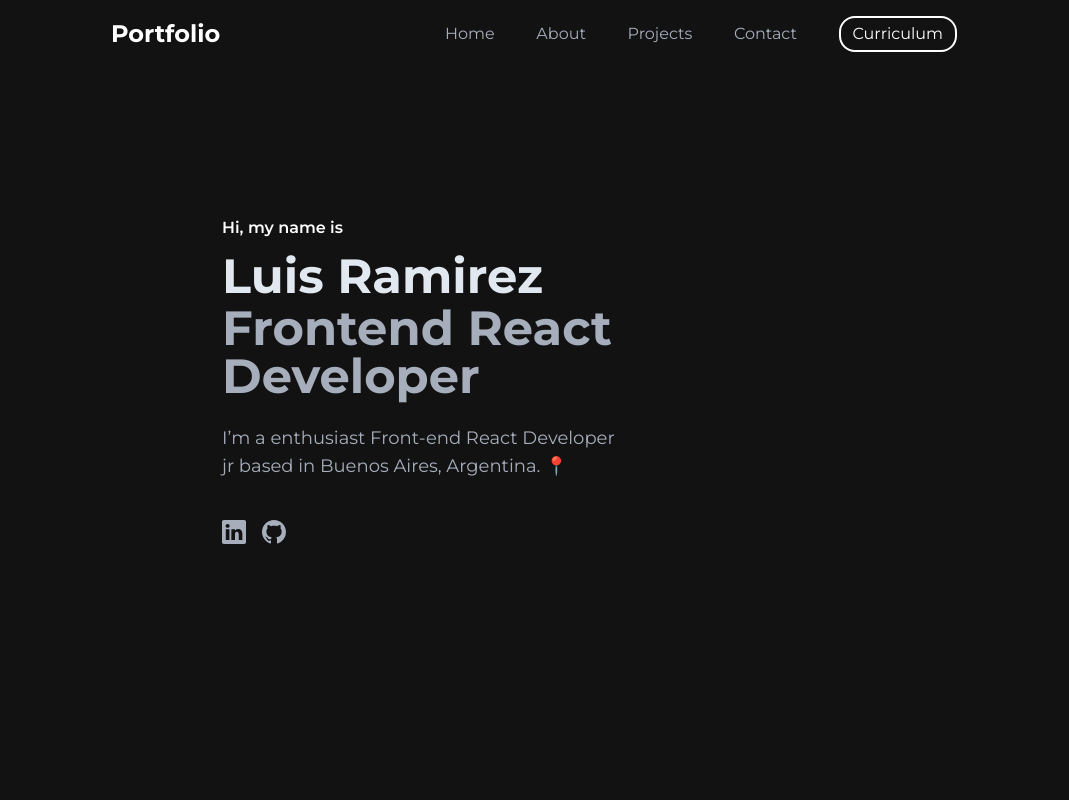
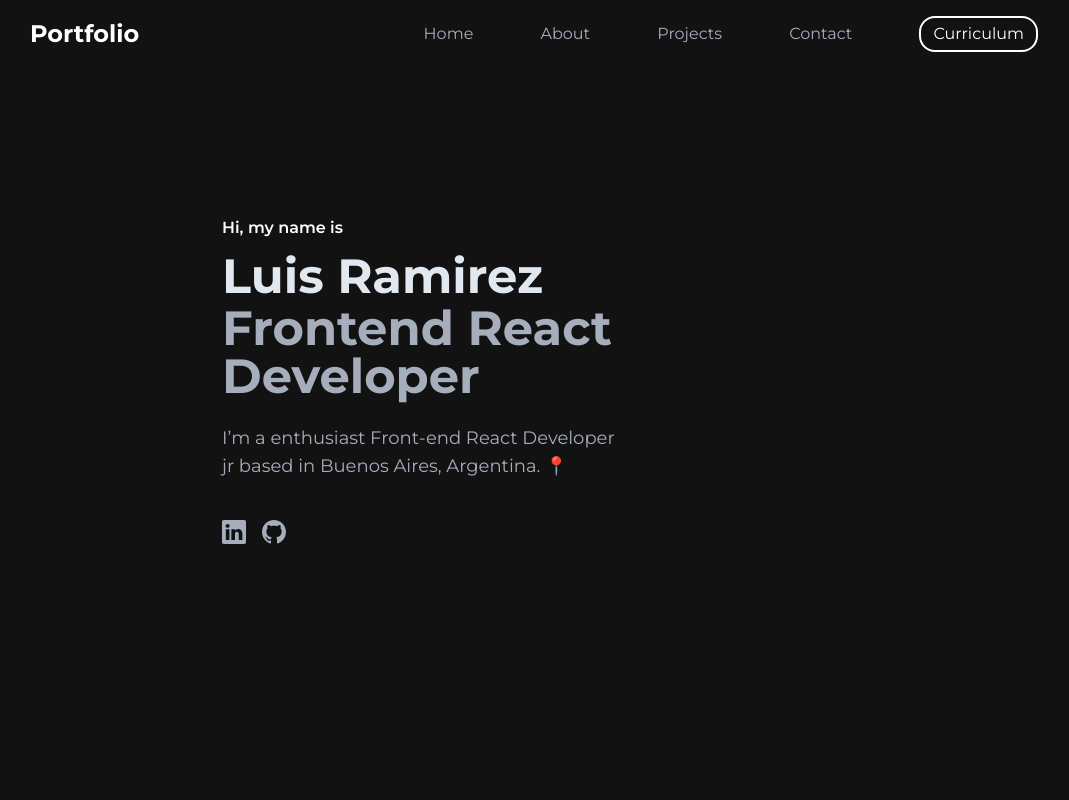
Before and after one commit to Louisit0/Portfolio, a React (Vite) app: page / in a window 1280 px wide. Shown: the top 800 px of the page, without its empty margins (114-1183 px from the left). Built offline with nearby package versions, Linux system fonts and the light colour scheme.

Commit message:
Fix navbar

```diff
--- a/src/components/Nav.jsx
+++ b/src/components/Nav.jsx
@@ -3,10 +3,10 @@ import { Link } from "react-router-dom";
 const Nav = ({ togglerDrawer, drawerOpen }) => {
   return (
     <nav
-      className="flex flex-col lg:flex-row justify-between fixed top-0 w-full py-4 z-50"
+      className="flex flex-col lg:flex-row fixed top-0 w-full py-4 z-50"
       style={{ backgroundColor: "#121212" }}
     >
-      <div className="flex flex-row justify-between lg:justify-evenly w-full lg:mx-auto">
+      <div className="flex flex-row justify-between items-center h-full w-full max-w-5xl lg:mx-auto">
         <Link to={"/"} className="text-2xl my-auto mx-4 font-bold">
           <span className="text-white">Portfolio</span>
         </Link>
@@ -30,7 +30,7 @@ const Nav = ({ togglerDrawer, drawerOpen }) => {
             <path d="M64,384H448V341.33H64Zm0-106.67H448V234.67H64ZM64,128v42.67H448V128Z" />
           </svg>
         </label>
-        <div className="hidden lg:flex flex-row items-center justify-between w-2/5">
+        <div className="hidden lg:flex flex-row items-center justify-between w-3/5">
           <a
             onClick={togglerDrawer}
             className=" select-none cursor-pointer hover:text-warning active:text-warning transition-all"
```
